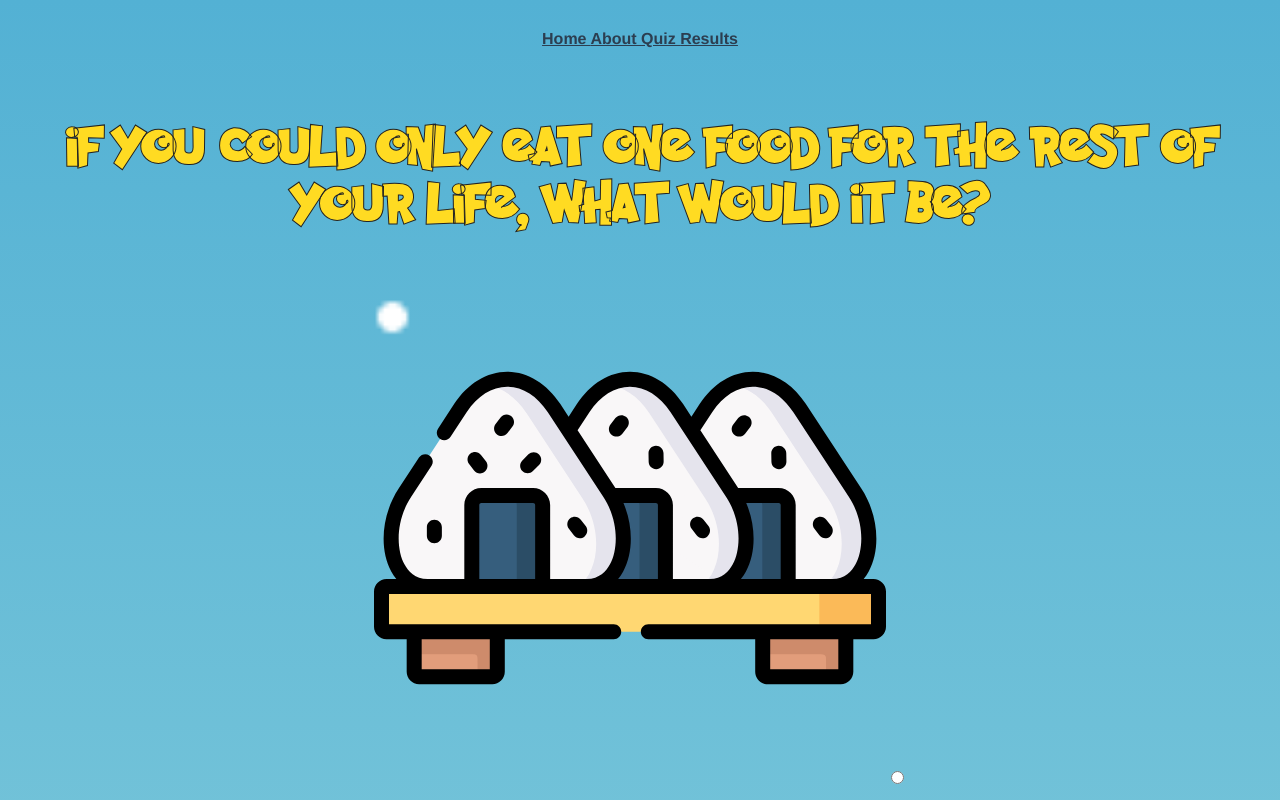
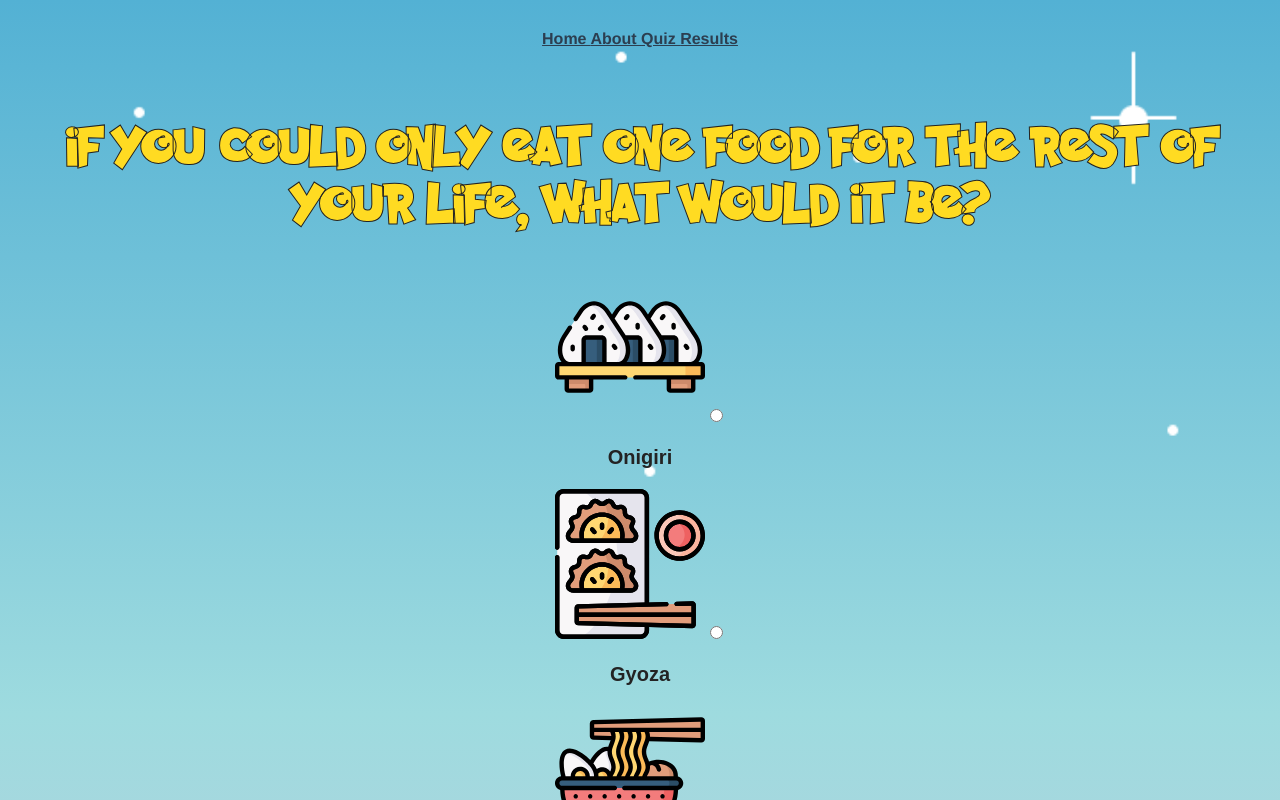
Before and after one commit to builtbybea/breakable-toy, a Vue app: page /quiz/1 in a window 1280 px wide. Both pictures are taken after a click on the button "Next". Shown: the top 800 px of the page. Built offline with nearby package versions, Linux system fonts and the light colour scheme.

Commit message:
style: Change image size

```diff
--- /dev/null
+++ b/src/assets/scss/components/_imageinput.scss
@@ -0,0 +1,6 @@
+.image-input {
+   &--image {
+    height: 150px;
+    width: 150px;
+   }
+}
--- a/src/assets/scss/main.scss
+++ b/src/assets/scss/main.scss
@@ -9,6 +9,6 @@
 //Components
 @import "components/button";
 @import "components/customInput";
-
+@import "components/imageinput";
 //Views
 @import "views/home";
```
